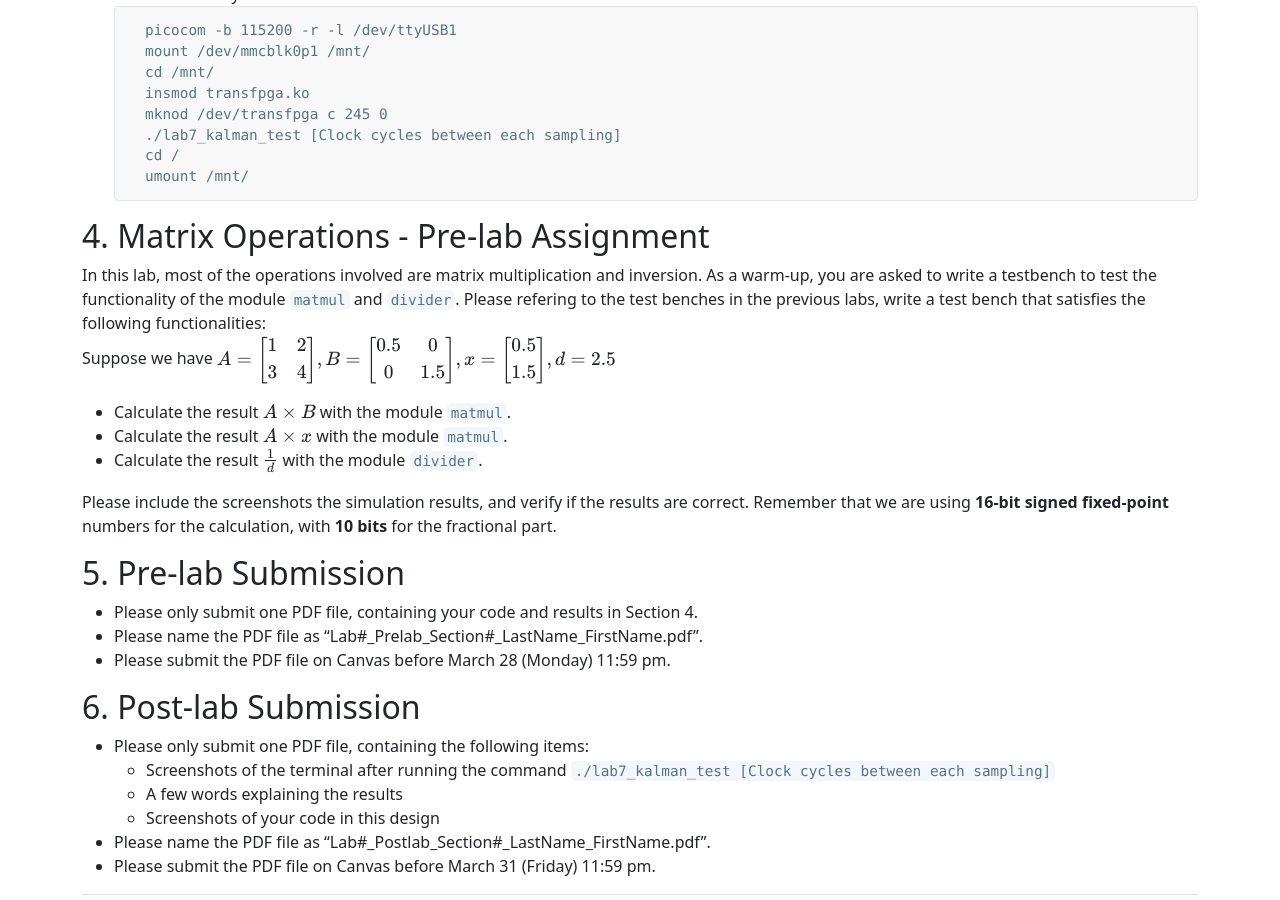
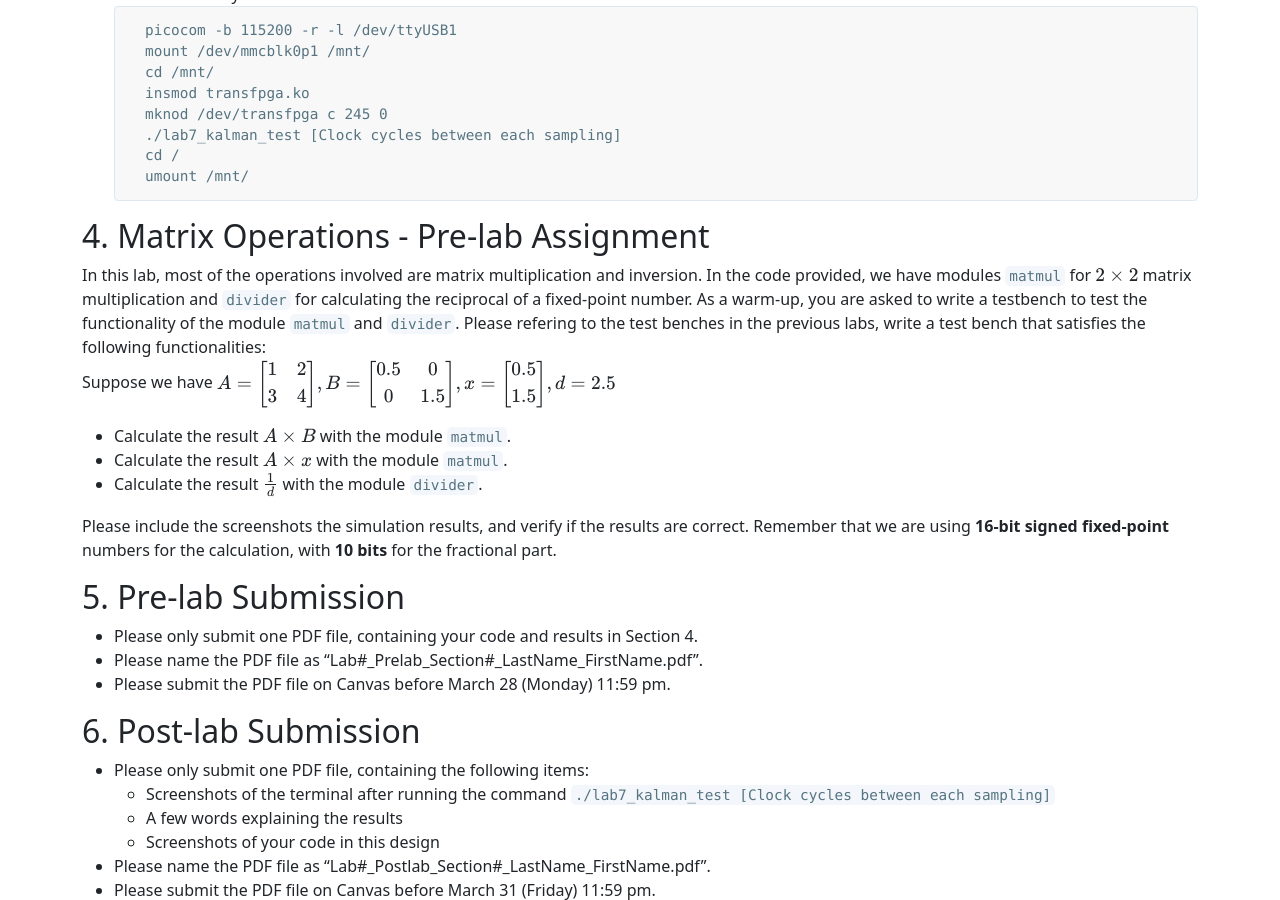
Before and after one commit to hailiangh/hailiangh.github.io, a Jekyll site: the page built from TA/ECEN689_Spring2022/lab7_manual.md, in a window 1280 px wide and 900 px high, scrolled down 2373 px. Built offline with Jekyll 4.4.1, drawn with Linux system fonts in a browser that asks for light colours.

Commit message:
Update lab7_manual.md

````diff
--- a/TA/ECEN689_Spring2022/lab7_manual.md
+++ b/TA/ECEN689_Spring2022/lab7_manual.md
@@ -84,7 +84,7 @@ In this section, we will implement the design on the FPGA.
     ```
 
 ## 4. Matrix Operations - Pre-lab Assignment
-In this lab, most of the operations involved are matrix multiplication and inversion. As a warm-up, you are asked to write a testbench to test the functionality of the module `matmul` and `divider`. Please refering to the test benches in the previous labs, write a test bench that satisfies the following functionalities:
+In this lab, most of the operations involved are matrix multiplication and inversion. In the code provided, we have modules `matmul` for $$2\times2$$ matrix multiplication and `divider` for calculating the reciprocal of a fixed-point number. As a warm-up, you are asked to write a testbench to test the functionality of the module `matmul` and `divider`. Please refering to the test benches in the previous labs, write a test bench that satisfies the following functionalities:
 Suppose we have
 $$
 A = \begin{bmatrix} 1 & 2 \\ 3 & 4\end{bmatrix},
````
